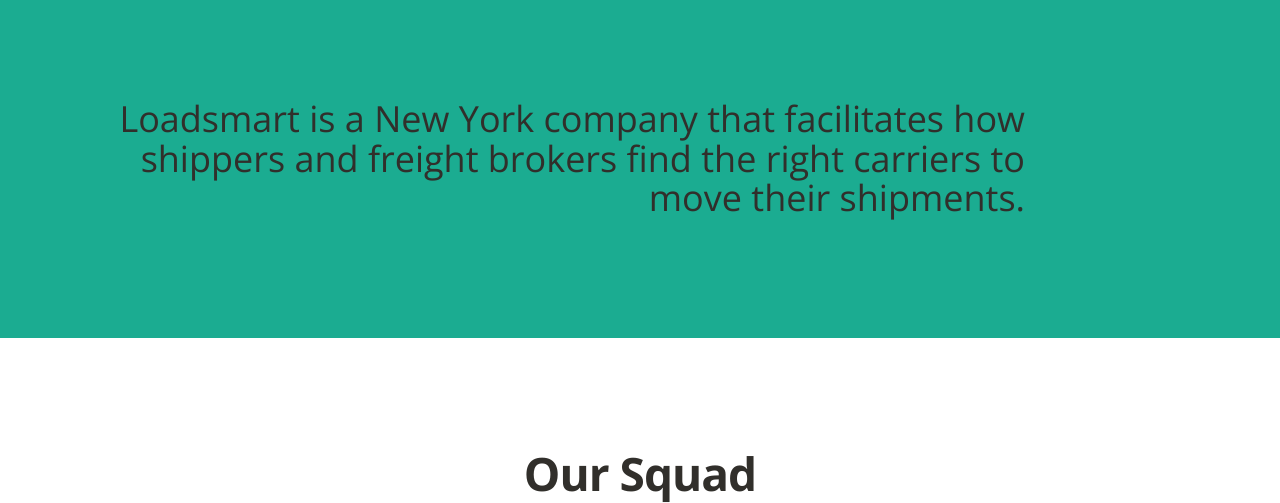
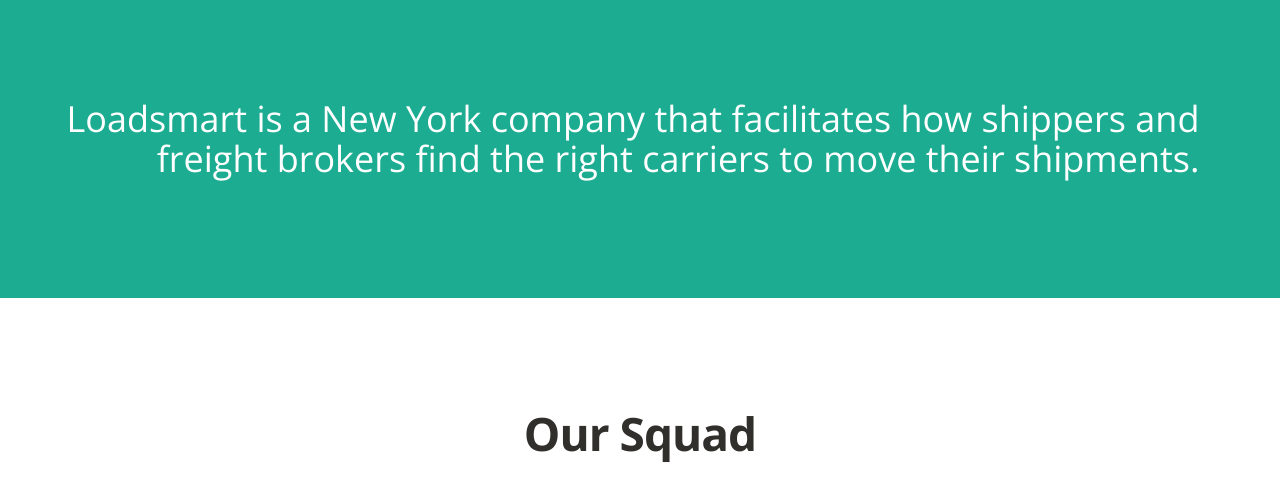
Before and after one commit to belaeifert/Loadsmart-final-project, a Django app: page / in a window 1280 px wide. Shown: the part 781-1284 px from the top of the page. Run offline with Django 3.2, Linux system fonts and the light colour scheme; parts of the project's set-up code (start-up, migrations or seed data) failed here and were passed over; some libraries are stand-ins or nearby versions.

Commit message:
Spacer improvements

```diff
--- a/finalProject/core/static/css/main.css
+++ b/finalProject/core/static/css/main.css
@@ -31,6 +31,11 @@
     margin-top: 20vh !important;
 }
 
+.about-loadsmart {
+    color: white;
+    margin-right: 2vw;
+}
+
 .team-thumb {
     max-width: var(--thumb-size);
     max-height: var(--thumb-size);
--- a/finalProject/core/templates/partials/_spacer.html
+++ b/finalProject/core/templates/partials/_spacer.html
@@ -1,8 +1,8 @@
 <section class="spacer green">
     <div class="container">
         <div class="row">
-            <div class="span10 alignright flyLeft">
-                <h1 class="large about" >
+            <div class="span12 alignright flyLeft">
+                <h1 class="large about-loadsmart" >
                     Loadsmart is a New York company that facilitates how shippers and freight brokers find the right carriers to move their shipments.
                 </h1>
             </div>
```
